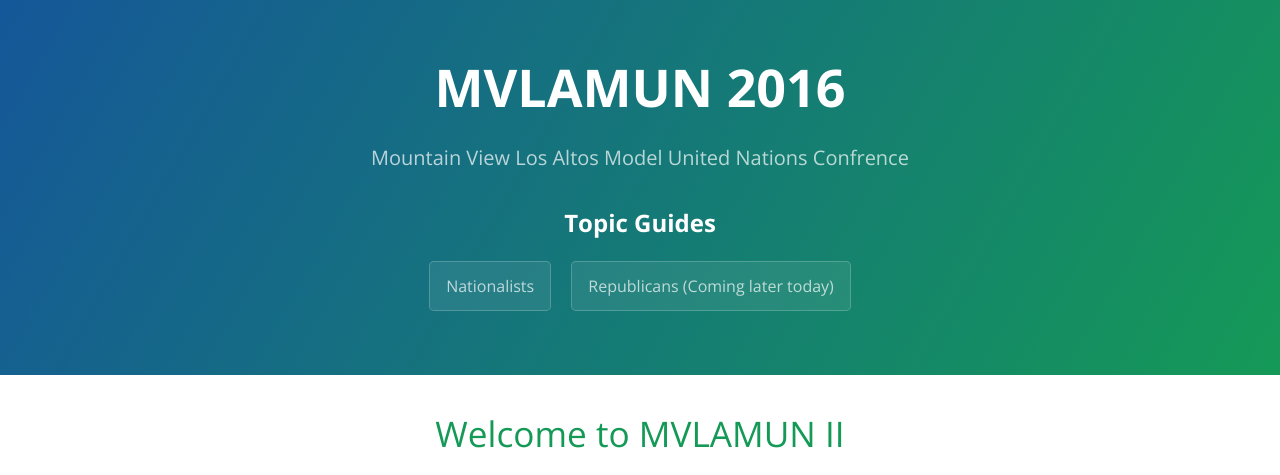
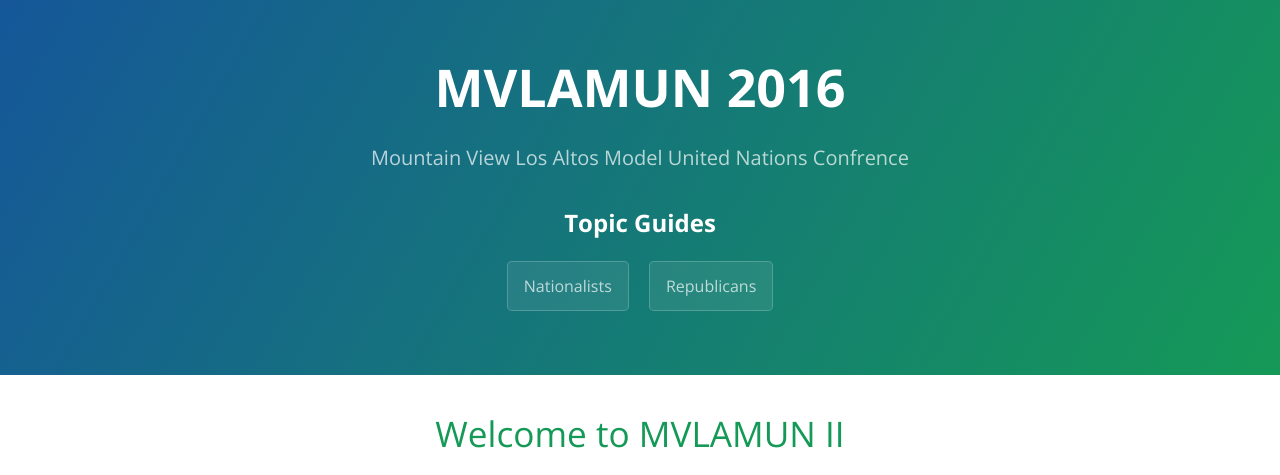
Before and after one commit to GlobalDairy/mvlamun.org, a plain HTML site: page index.html in a window 1280 px wide. Shown: the top 475 px of the page. Drawn offline with nearby package versions, Linux system fonts and the light colour scheme.

Commit message:
Added link to Repub topic guide

```diff
--- a/index.html
+++ b/index.html
@@ -21,7 +21,7 @@
         <h2><a id="you-may-view-the-topic-guides-here" class="anchor" href="#you-may-view-the-topic-guides-here" aria-hidden="true"><span aria-hidden="true" class="octicon octicon-link"></span></a>Topic Guides</h2>
 
         <a class="btn" href="/SpanishCivilWarTopicGuideNationalists.pdf">Nationalists</a>
-        <a class="btn" href="#">Republicans (Coming later today)</a>
+        <a class="btn" href="/MVLAMUNBackgroundGuide-Republicans.pdf">Republicans</a>
     </section>
     <section class="main-content" style="text-align: center;">
         <h1>Welcome to MVLAMUN II</h1>
```
